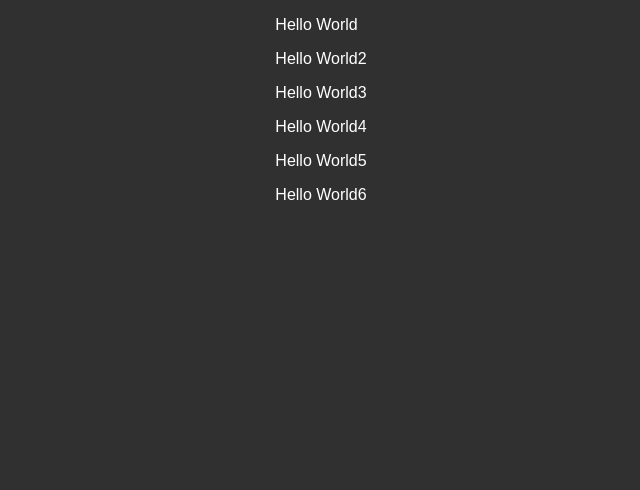
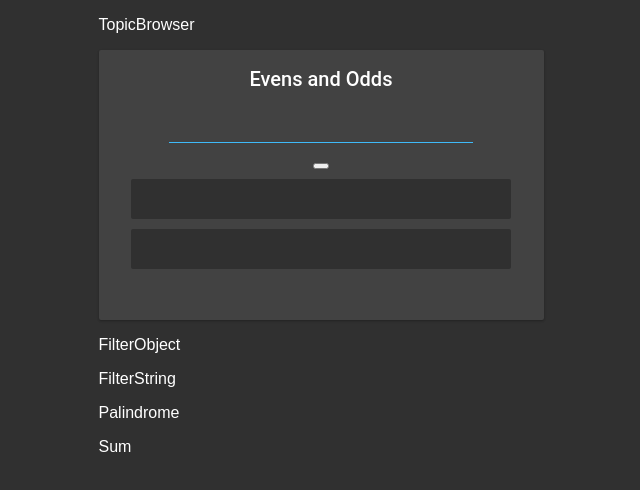
Before and after one commit to sdrew712/react-toy-problems, a React (Create React App) app: page / in a window 1280 px wide. Shown: the top 490 px of the page, without its empty margins (319-959 px from the left). Built offline with nearby package versions, Linux system fonts and the light colour scheme.

Commit message:
add elements to EvenAndOdd

```diff
--- a/src/components/TopicBrowser/TopicBrowser.js
+++ b/src/components/TopicBrowser/TopicBrowser.js
@@ -3,7 +3,7 @@ import React from "react";
 const TopicBrowser = () => {
   return (
     <div>
-      <p>Hello World</p>
+      <p>TopicBrowser</p>
     </div>
   );
 };
--- a/src/components/Topics/EvenAndOdd.js
+++ b/src/components/Topics/EvenAndOdd.js
@@ -1,9 +1,17 @@
 import React from "react";
 
 const EvenAndOdd = () => {
+  const evenArray = [];
+  const oddArray = [];
+  let userInput = "";
+
   return (
-    <div>
-      <p>Hello World2</p>
+    <div className="puzzleBox evenAndOddPB">
+      <h4>Evens and Odds</h4>
+      <input type="text" className="inputLine" />
+      <button className=""></button>
+      <span className="resultsBox"></span>
+      <span className="resultsBox"></span>
     </div>
   );
 };
--- a/src/components/Topics/FilterObject.js
+++ b/src/components/Topics/FilterObject.js
@@ -3,7 +3,7 @@ import React from "react";
 const FilterObject = () => {
   return (
     <div>
-      <p>Hello World3</p>
+      <p>FilterObject</p>
     </div>
   );
 };
--- a/src/components/Topics/FilterString.js
+++ b/src/components/Topics/FilterString.js
@@ -3,7 +3,7 @@ import React from "react";
 const FilterString = () => {
   return (
     <div>
-      <p>Hello World4</p>
+      <p>FilterString</p>
     </div>
   );
 };
--- a/src/components/Topics/Palindrome.js
+++ b/src/components/Topics/Palindrome.js
@@ -3,7 +3,7 @@ import React from "react";
 const Palindrome = () => {
   return (
     <div>
-      <p>Hello World5</p>
+      <p>Palindrome</p>
     </div>
   );
 };
--- a/src/components/Topics/Sum.js
+++ b/src/components/Topics/Sum.js
@@ -3,7 +3,7 @@ import React from "react";
 const Sum = () => {
   return (
     <div>
-      <p>Hello World6</p>
+      <p>Sum</p>
     </div>
   );
 };
```
